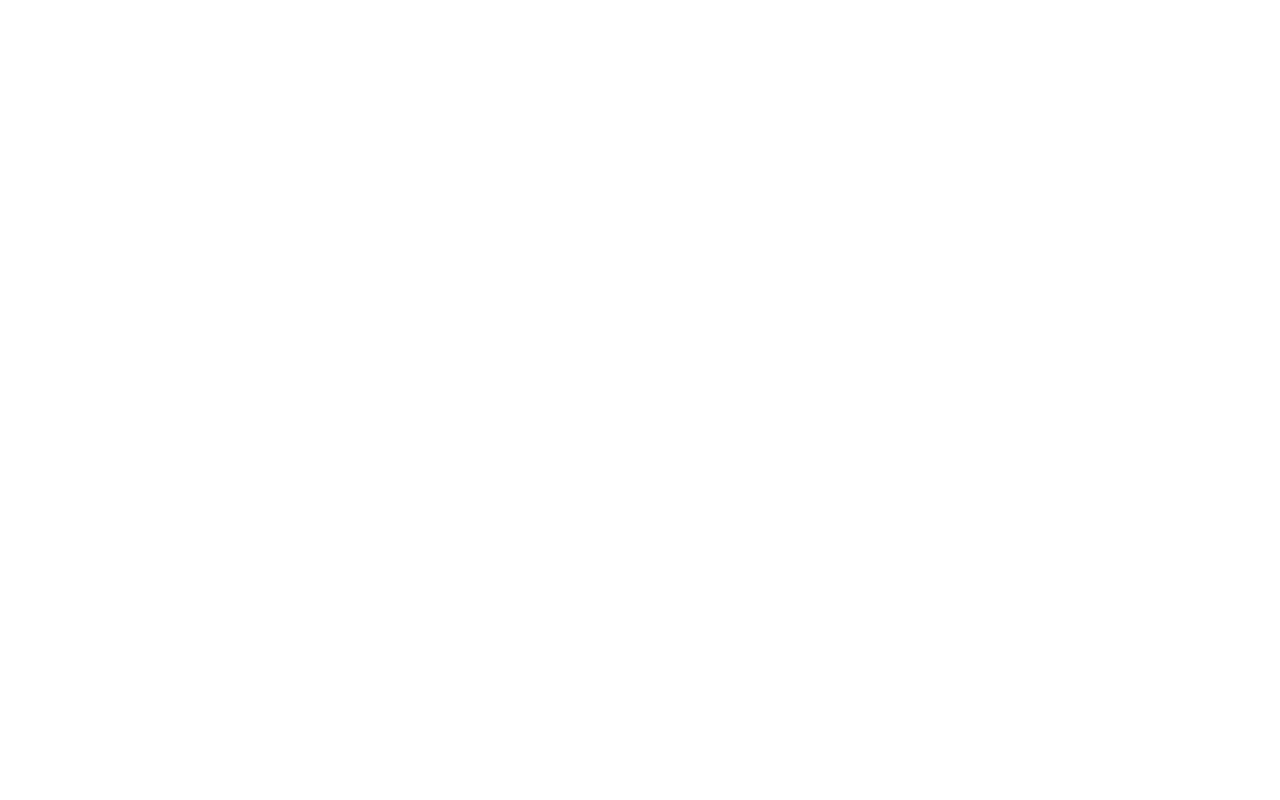
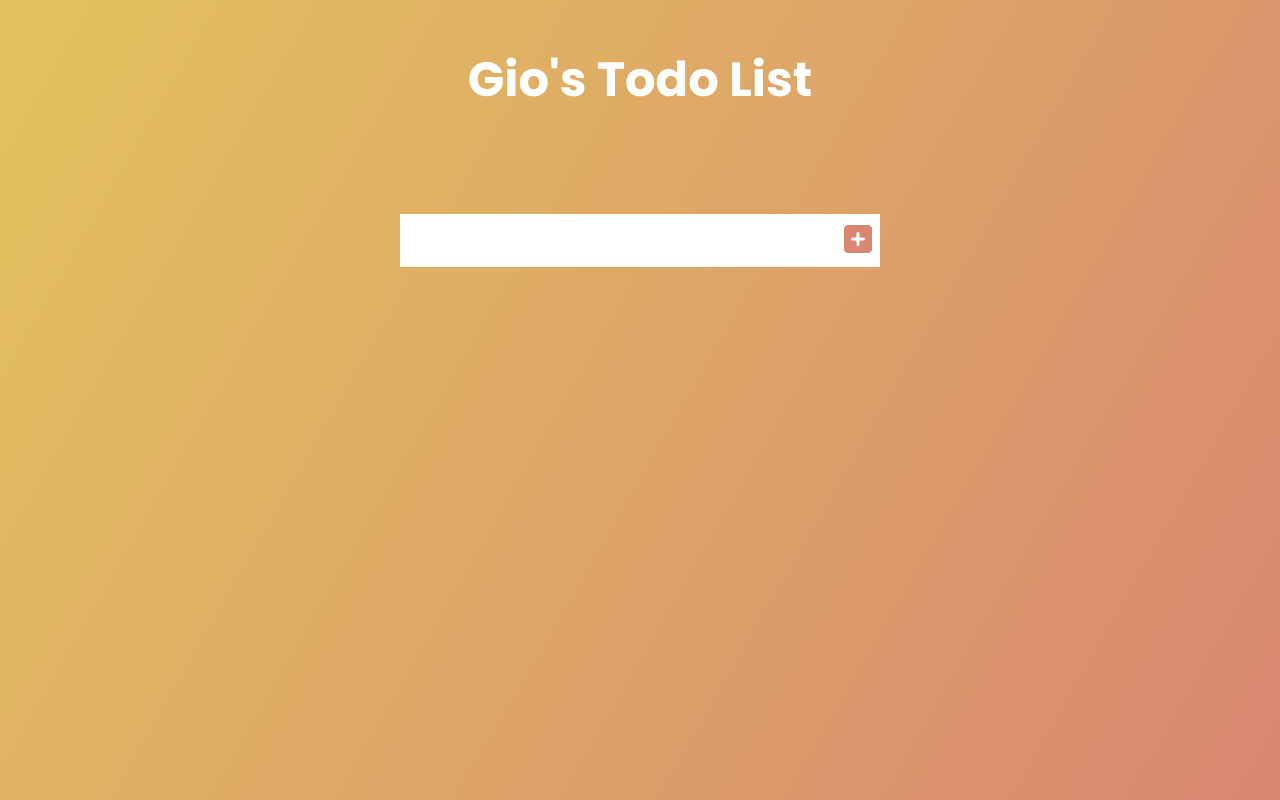
Before and after one commit to FANT0M100/todolistJS, a plain HTML site: page index.html in a window 1280 px wide. Drawn offline with Linux system fonts and the light colour scheme.

Commit message:
styling background h1 and form

```diff
--- a/index.html
+++ b/index.html
@@ -12,6 +12,20 @@
 </head>
 
 <body>
+    <header>
+        <h1>Gio's Todo List</h1>
+    </header>
+
+    <form>
+        <input type="text" class="todo-input">
+        <button type="submit" class="todo-button">
+            <i class="fas fa-plus-square"></i>
+        </button>
+    </form>
+
+    <div class="todo-container">
+        <ul class="todo-list"></ul>
+    </div>
 
     <script src="https://kit.fontawesome.com/f8e6a6e444.js" crossorigin="anonymous"></script>
     <script src="app.js"></script>
--- a/style.css
+++ b/style.css
@@ -0,0 +1,44 @@
+* {
+  margin: 0;
+  padding: 0;
+  box-sizing: border-box;
+}
+
+body {
+  background-image: linear-gradient(120deg, #e3c35d, #d88771);
+  color: #fff;
+  font-family: "Poppins", sans-serif;
+  min-height: 100vh;
+}
+
+header {
+  font-size: 1.5rem;
+}
+
+header,
+form {
+  min-height: 20vh;
+  display: flex;
+  justify-content: center;
+  align-items: center;
+}
+
+form input,
+form button {
+  padding: 0.5rem;
+  font-size: 2rem;
+  border: none;
+  background: white;
+}
+
+form button {
+  color: #d88771;
+  background: #fff;
+  cursor: pointer;
+  transition: all 0.5s ease;
+}
+
+form button:hover {
+  background: #d88771;
+  color: white;
+}
```
